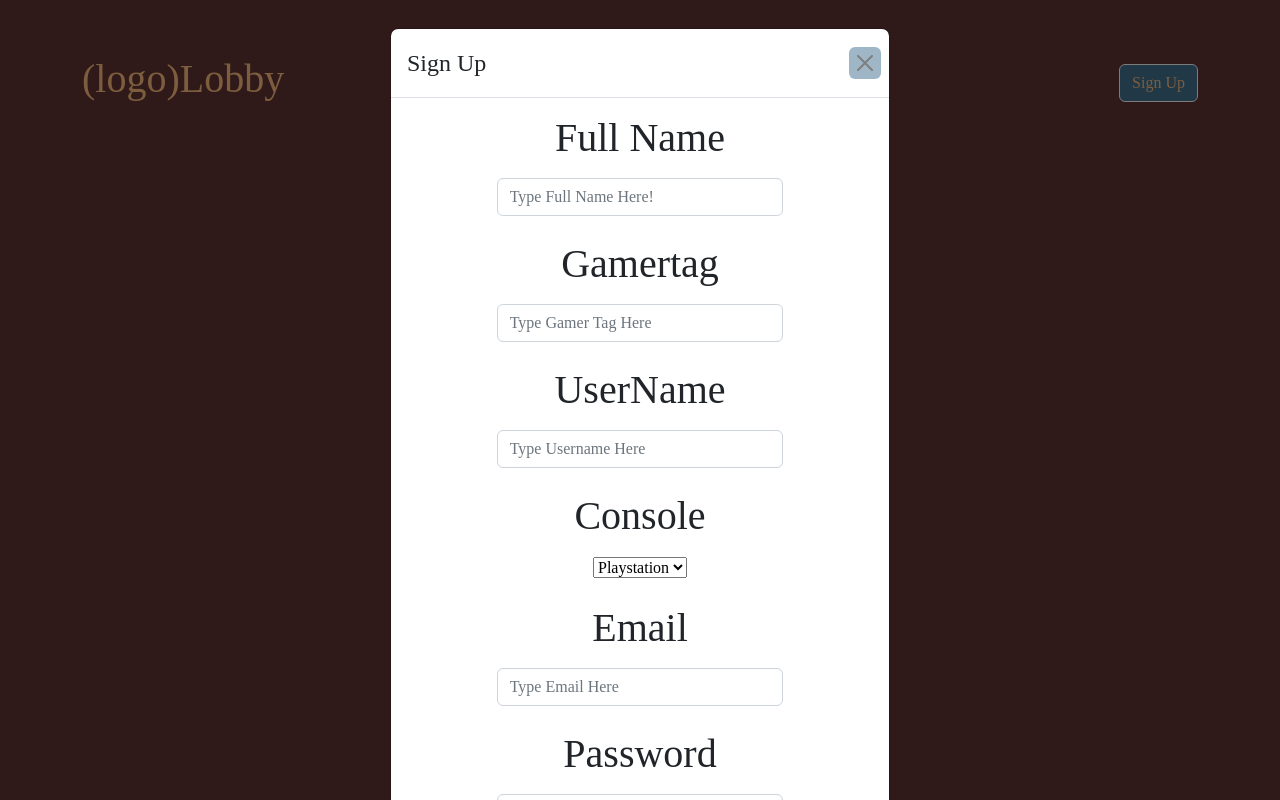
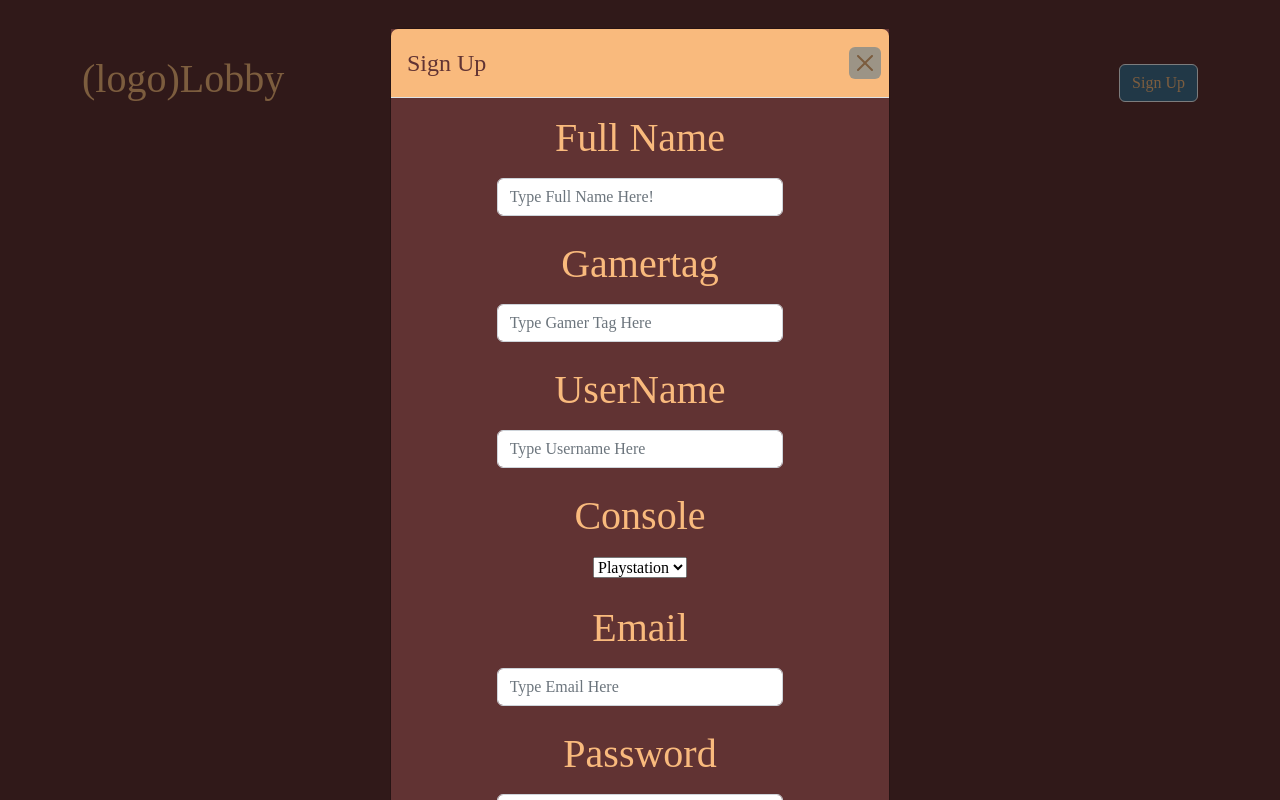
Before and after one commit to chaunceyplum/Lobby, a React (Create React App) app: page /login in a window 1280 px wide. Both pictures are taken after a click on the button "Sign Up". Shown: the top 800 px of the page. Built offline with nearby package versions, Linux system fonts and the light colour scheme.

Commit message:
added some more styling

```diff
--- a/src/components/Contact.js
+++ b/src/components/Contact.js
@@ -16,24 +16,35 @@ import { Parallax } from 'react-parallax'
 const Contact = () => {
   return (
     <div className='homeBackground'>
-      <div className='homeDiv'>
-        <div className='text-center center homeHeaderText'>
-          <h1 className='center text-center'>Contact</h1>
-        </div>
-      </div>
+      <Container>
+        <Row className='changesss'>
+          <Col xs={2} />
+          <Col xs={8}>
+            <div className='text-center'>
+              <h3 className='center homeHeaderText text2'>Contact </h3>
+
+              <br />
+              <br />
+              <br />
+              <br />
+            </div>
+          </Col>
+          <Col xs={2} />
+        </Row>
+      </Container>
       <Container>
         <Row>
           <Col />
 
           <Col xs={10} md={8}>
-            <div className='text-center '>
+            <div className='text-center text2'>
               <h2>Leave us your email and we will reach out to you</h2>
               <Container>
                 <Form className='homeHalfDiv'>
                   <FormGroup className='formMargin'>
                     <FormLabel>First Name</FormLabel>
                     <FormControl type='email' placeholder='Enter Name Here' />
-                    <FormText>
+                    <FormText className='text1'>
                       We'll <strong>NEVER</strong> share your data with anyone
                     </FormText>
                   </FormGroup>
--- a/src/components/LogIn.js
+++ b/src/components/LogIn.js
@@ -102,14 +102,25 @@ const LogIn = () => {
 
   return (
     <div className='homeBackground '>
-      <Container className='homeDiv'>
-        <Row className=' homeHalfDiv1'>
-          <Col className='center'>
-            <h3 className='center homeHeaderText'>Login</h3>
+      <Container>
+        <Row className='changesss'>
+          <Col xs={2} />
+          <Col xs={8}>
+            <div className='text-center'>
+              <h3 className='center homeHeaderText text2'>Login</h3>
+
+              <br />
+
+              <br />
+              <br />
+
+              <br />
+            </div>
           </Col>
+          <Col xs={2} />
         </Row>
       </Container>
-      <Container className=' '>
+      <Container className=' text2'>
         <Row>
           <Col />
           <Col xs={10} sm={8} md={6}>
@@ -126,7 +137,7 @@ const LogIn = () => {
                 {statey.message ? setValidated(false) : <div></div>}
 
                 <FormLabel>
-                  <h1 className='text1'>Email</h1>
+                  <h1 className='text2'>Email</h1>
                 </FormLabel>
                 <FormControl
                   onChange={(e) => setUserEmail(e.target.value)}
@@ -144,7 +155,7 @@ const LogIn = () => {
 
               <FormGroup className='text-center'>
                 <FormLabel>
-                  <h1 className='text1'>Password</h1>
+                  <h1 className='text2'>Password</h1>
                 </FormLabel>
                 <FormControl
                   onChange={(e) => setUserPassword(e.target.value)}
--- a/src/components/MyNav.js
+++ b/src/components/MyNav.js
@@ -246,12 +246,13 @@ const MyNav = () => {
                       Sign Up
                     </Button>
 
-                    <Modal show={show} onHide={handleClose}>
-                      <ModalHeader closeButton>
+                    <Modal show={show} onHide={handleClose} className=''>
+                      <div className='homeBackground'>
+                        <ModalHeader closeButton className='offsetBackground'>
                           <ModalTitle>Sign Up</ModalTitle>
                         </ModalHeader>
-                      <ModalBody>
-                        <Container className=' '>
+                        <ModalBody className='homeBackground text2'>
+                          <Container>
                             <Row>
                               <Col />
                               <Col xs={10} lg={8}>
@@ -381,6 +382,29 @@ const MyNav = () => {
                                   </FormGroup>
 
                                   <br />
+
+                                  <FormGroup>
+                                    <Container>
+                                      <Row>
+                                        <Col>
+                                          <Button
+                                            variant='secondary'
+                                            onClick={handleClose}
+                                          >
+                                            Close
+                                          </Button>
+                                        </Col>
+                                        <Col>
+                                          <Button
+                                            variant='primary'
+                                            onClick={submitUser}
+                                          >
+                                            Save Changes
+                                          </Button>
+                                        </Col>
+                                      </Row>
+                                    </Container>
+                                  </FormGroup>
                                   {/* <FormGroup>
                         <Container>
                           <Row>
@@ -402,20 +426,15 @@ const MyNav = () => {
                             </Row>
                           </Container>
                         </ModalBody>
-                      <ModalFooter>
-                        <Button variant='secondary' onClick={handleClose}>
-                          Close
-                        </Button>
-                        <Button variant='primary' onClick={submitUser}>
-                          Save Changes
-                        </Button>
+                        {/* <ModalFooter className='homeBackground'>
                           {/* {user
                 ? (state, action) => {
                     Setter(state, action, user)
                     console.log(user)
                   }
-                : console.log('user state is empty')} */}
-                      </ModalFooter>
+                : console.log('user state is empty')}
+                        </ModalFooter> */}
+                      </div>
                     </Modal>
                   </div>
                 ) : (
--- a/src/components/Service.js
+++ b/src/components/Service.js
@@ -33,24 +33,21 @@ const Service = () => {
 
   return (
     <div className='homeBackground'>
-      {/* <Container> */}
-      <Row className='homeDiv'>
-        <Col className='center'>
-          <div className='homeDiv '>
-            {/* <Parallax strength={-400} bgImage={contact} className='content'> */}
-            <div className='center homeHeaderText'>
-              <h1 className='text-center'>Services</h1>
+      <Container>
+        <Row className='changesss'>
+          <Col>
+            <div className='text-center'>
+              <h3 className='center homeHeaderText text2'>Services</h3>
 
-              <Button
+              {/* <Button
                 onClick={handleShow}
                 className='center1'
                 variant='secondary'
               >
                 Learn More
-              </Button>
+              </Button> */}
             </div>
-            {/* </Parallax> */}
-          </div>
+
             <div>
               <br />
             </div>
@@ -99,7 +96,7 @@ const Service = () => {
           </Col>
           <Col xs={1} md={2} />
         </Row>
-      {/* </Container> */}
+      </Container>
     </div>
   )
 }
--- a/src/index.scss
+++ b/src/index.scss
@@ -14,6 +14,9 @@ $blue: rbg(0, 0, 72);
 button {
   background-color: #42708f !important;
   color: #f9ba7d !important;
+}
+.thirdBackground {
+  background-color: $thirdBackground;
 }
 .offsetBackground {
   background-color: #f9ba7d !important;
```
Lines whose indentation alone changed are shown as unchanged.
